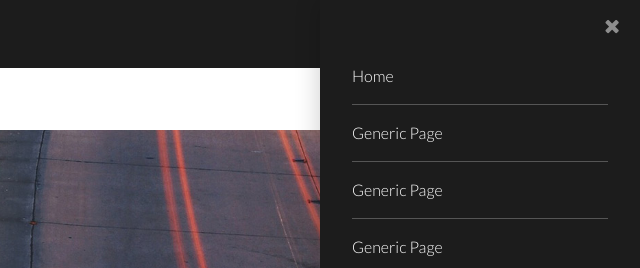
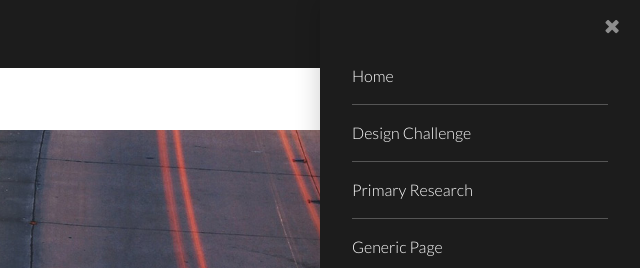
Before and after one commit to life-signs/life-signs.github.io, a plain HTML site: page design-challenge.html in a window 1280 px wide. Both pictures are taken after a click on the link "Menu". Shown: the top 268 px of the page, 640-1280 px from the left. Drawn offline with Linux system fonts and the light colour scheme.

Commit message:
menu extend

```diff
--- a/design-challenge.html
+++ b/design-challenge.html
@@ -21,8 +21,8 @@
 		<nav id="menu">
 			<ul class="links">
 				<li><a href="index.html">Home</a></li>
-				<li><a href="generic-page.html">Generic Page</a></li>
-				<li><a href="generic-page.html">Generic Page</a></li>
+				<li><a href="design-challenge.html">Design Challenge</a></li>
+				<li><a href="primary-research.html">Primary Research</a></li>
 				<li><a href="generic-page.html">Generic Page</a></li>
 				<li><a href="elements.html">Useful Elements</a></li>
 			</ul>
```
Also changed, not shown: generic-page.html (+2 -2 lines), index.html (+2 -2 lines).
